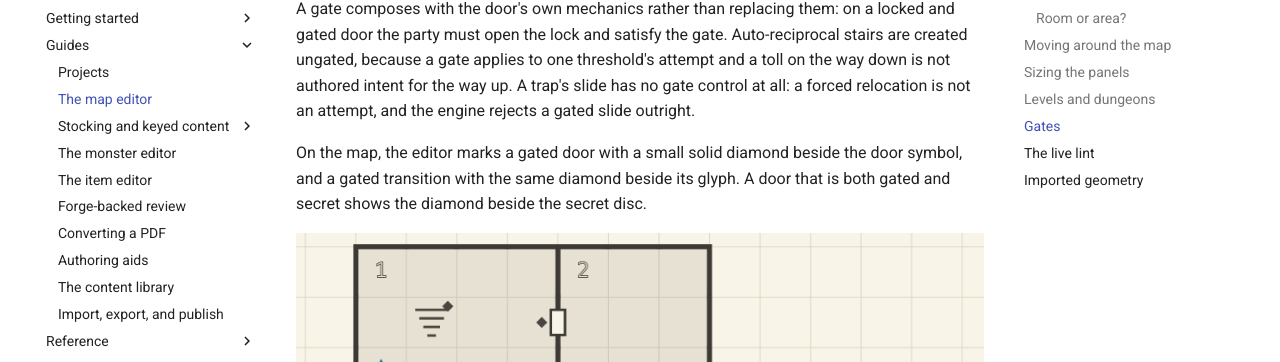
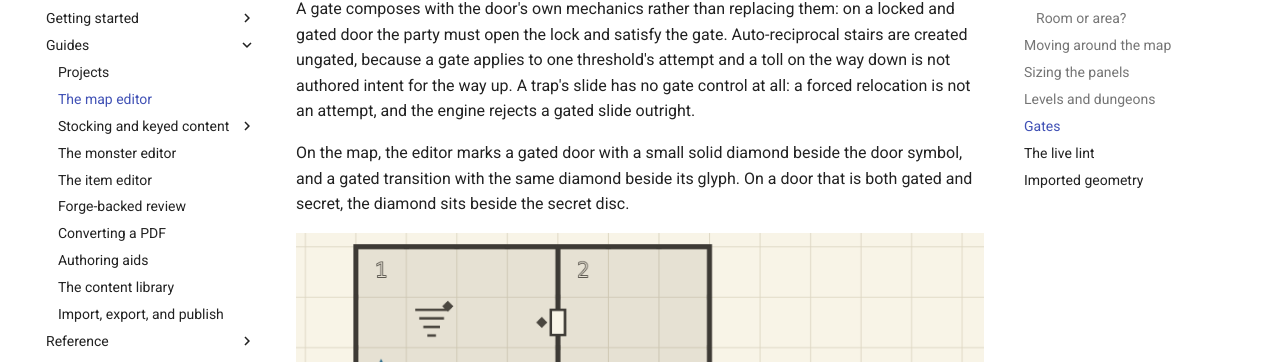
Before and after one commit to mmacy/osr-editor, an MkDocs documentation site: the page built from docs/guides/map-editor.md, in a window 1280 px wide and 900 px high, scrolled down 4720 px. Shown: the part 117-479 px from the top of the window. Built offline with MkDocs 1.6.1 and Material for MkDocs 9.7.7, drawn with Linux system fonts in a browser that asks for light colours; comment, search, counter and statistics services are not loaded.

Commit message:
close the dash pair and stop the door showing its own diamond
Two defects the worked examples carried into the corrected text. The
item list opened an em dash it never closed. And line 79 made the editor
the subject of the first sentence, then handed the second sentence back
to the door — a door shows a diamond no more than it draws one, so the
diamond now simply sits where it sits.

Claude-Session: https://claude.ai/code/session_01LsDjzqyFbcWiJRF7sBeedV

```diff
--- a/docs/guides/map-editor.md
+++ b/docs/guides/map-editor.md
@@ -76,7 +76,7 @@ The narrative block holds the gate's two read beats — **Refusal** for a refuse
 
 A gate composes with the door's own mechanics rather than replacing them: on a locked and gated door the party must open the lock and satisfy the gate. Auto-reciprocal stairs are created ungated, because a gate applies to one threshold's attempt and a toll on the way down is not authored intent for the way up. A trap's slide has no gate control at all: a forced relocation is not an attempt, and the engine rejects a gated slide outright.
 
-On the map, the editor marks a gated door with a small solid diamond beside the door symbol, and a gated transition with the same diamond beside its glyph. A door that is both gated and secret shows the diamond beside the secret disc.
+On the map, the editor marks a gated door with a small solid diamond beside the door symbol, and a gated transition with the same diamond beside its glyph. On a door that is both gated and secret, the diamond sits beside the secret disc.
 
 ![A gated door on the map: the solid gate diamond beside the door leaf](../assets/screenshots/gate-badges-light.png#only-light)
 ![A gated door on the map: the solid gate diamond beside the door leaf](../assets/screenshots/gate-badges-dark.png#only-dark)
```
Also changed, not shown: docs/guides/item-editor.md (+1 -1 lines).
